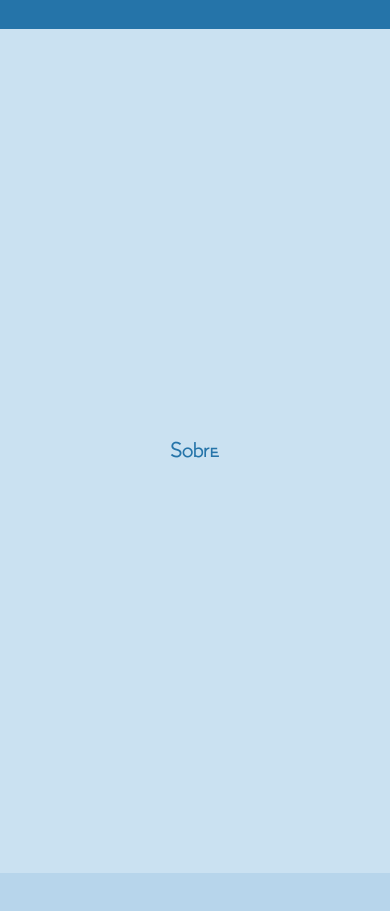
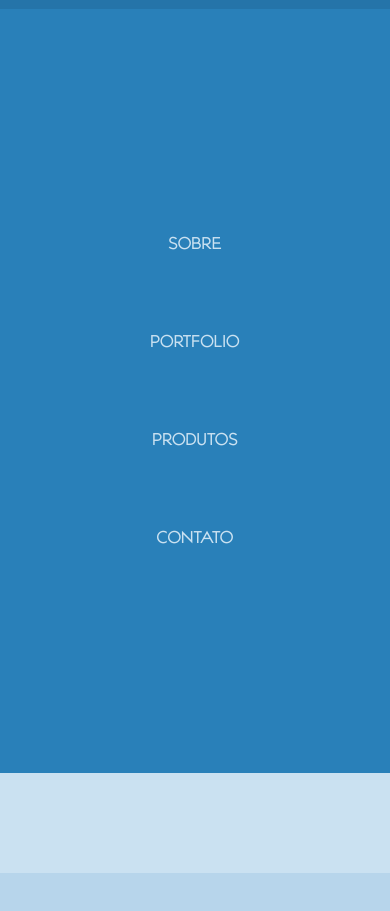
Before and after one commit to erine-ia/AnimacoesResponsivas, a plain HTML site: page Omnitech/index.html in a window 390 px wide. Shown: the part 71-982 px from the top of the page. Drawn offline with Linux system fonts and the light colour scheme.

Commit message:
Estilizando navbar

```diff
--- a/Omnitech/style/style.css
+++ b/Omnitech/style/style.css
@@ -142,7 +142,7 @@ section:nth-child(even){
 
 @media screen and (max-width:768px){
     .container{
-
+        position: relative;
         height: 100%;
         margin:0 auto;
         padding:0 20px;
@@ -209,7 +209,25 @@ section:nth-child(even){
 
 
     .nav-bar{
-        display: none;
+        position: absolute;
+        top:80px;
+        left: 0;
+        width: 100%;
+        height: calc(100vh - 80px);
+        background-color: #2980b9;
+        /* display: none; */
+    }
+
+    .nav-bar ul{
+
+        grid-auto-flow: row;
+        grid-gap: 80px;
+        justify-content: center;
+
+    }
+
+    .nav-bar li{
+        text-align: center;
     }
 
 
```
